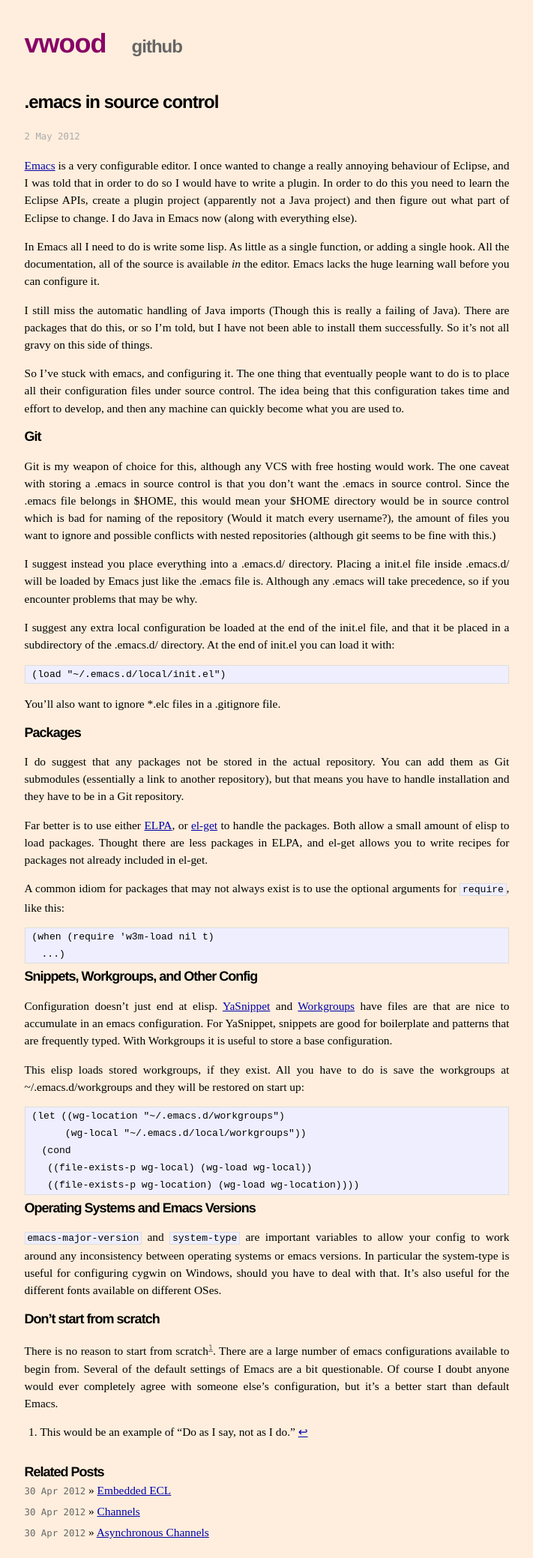
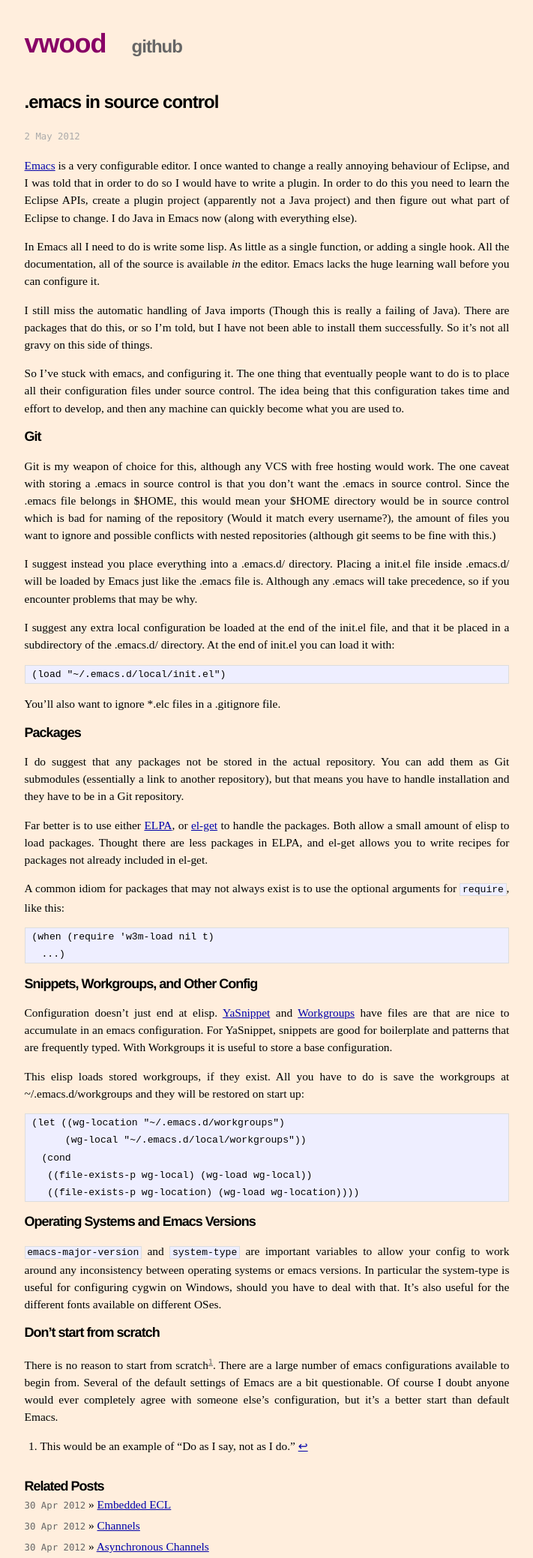
Before and after one commit to vwood/vwood.github.com, a Jekyll site: the page built from _posts/2012-5-2-dot-emacs-in-dvcs.md, in a window 1280 px wide. Shown: the whole page at 75% size, without its empty margins (284-995 px from the left). Built offline with Jekyll 4.4.1, drawn with Linux system fonts in a browser that asks for light colours.

Commit message:
Fix CSS for pre/code

```diff
--- a/css/style.css
+++ b/css/style.css
@@ -173,7 +173,7 @@ ul.posts span {
     border: 1px solid #ddd;
     background-color: #eef;
     padding: 0 .4em;
-    margin-bottom: .4em;
+    margin-bottom: 1em;
 }
 
 #post ul,
@@ -186,7 +186,7 @@ ul.posts span {
     background-color: #eef;
     font-size: 85%;
     padding: 0 .2em;
-    margin-bottom: .4em;
+    margin-bottom: 1em;
 }
 
 #post pre code {
```
Also changed, not shown: _posts/2012-5-8-level-generation.md (+3 -0 lines).
